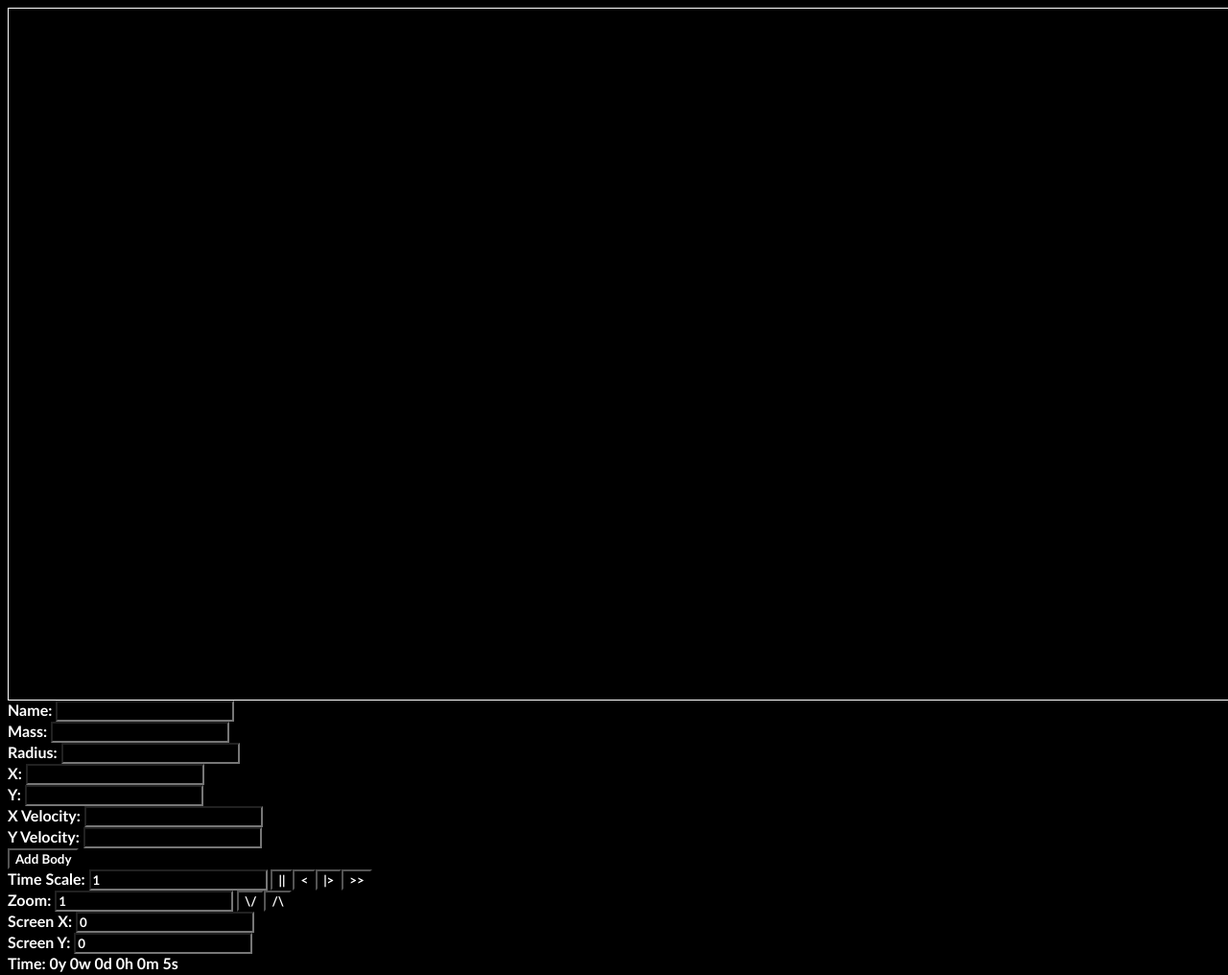
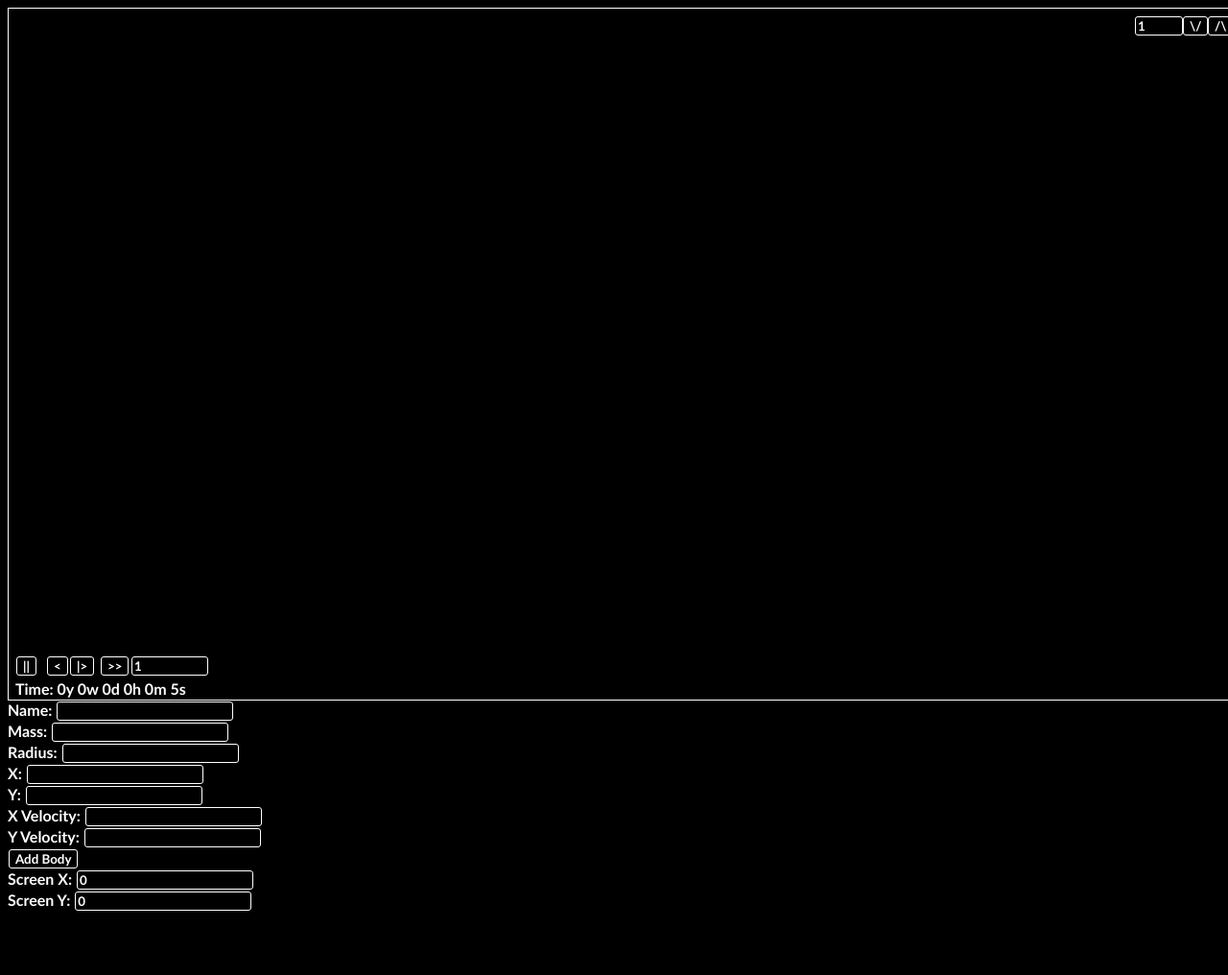
Before and after one commit to Chaotic-Potato/Create-PT, a plain HTML site: page index.html in a window 1280 px wide. Shown: the whole page at 96% size. After the commit the page ends 977 px from the top, so only its background shows below. Drawn offline with Linux system fonts and the light colour scheme.

Commit message:
Updated UI

```diff
--- a/index.html
+++ b/index.html
@@ -16,12 +16,12 @@
 		<span>X Velocity: </span><input type="number" id="velX"><br>
 		<span>Y Velocity: </span><input type="number" id="velY"><br>
 		<button onclick="Universe.buttonAdd()">Add Body</button><br>
-		<span>Time Scale: </span><input type="number" id="timeScale" value="1" onchange="Universe.buttonSet()">
-		<button onclick="Universe.buttonTime(0)">||</button><button onclick="Universe.buttonTime(-1)"><</button><button onclick="Universe.buttonTime(0.5)">|></button><button onclick="Universe.buttonTime(2)">>></button><br>
-		<span>Zoom: </span><input type="number" id="renderScale" value="1" onchange="Universe.buttonSet()">
-		<button onclick="Universe.buttonZoom(0.5)">\/</button><button onclick="Universe.buttonZoom(2)">/\</button><br>
+		<button id="zoomOut" onclick="Universe.buttonZoom(0.5)">\/</button><button id="zoomIn" onclick="Universe.buttonZoom(2)">/\</button>
 		<span>Screen X: </span><input type="number" id="centerX" value="0" onchange="Universe.buttonSet()"><br>
 		<span>Screen Y: </span><input type="number" id="centerY" value="0" onchange="Universe.buttonSet()"><br>
+		<button id="pause"onclick="Universe.buttonTime(0)">||</button><button id="reverse" onclick="Universe.buttonTime(-1)"><</button><button id="slow" onclick="Universe.buttonTime(0.5)">|></button><button id="fast" onclick="Universe.buttonTime(2)">>></button><br>
+		<input type="number" id="renderScale" value="1" onchange="Universe.buttonSet()">
+		<input type="number" id="timeScale" value="1" onchange="Universe.buttonSet()">
 		<span id="time">Time: 0y 0w 0d 0h 0m 0s</span>
 		<script src="Universe.js" ></script>
 		<script src="Render.js" ></script>
--- a/style.css
+++ b/style.css
@@ -17,4 +17,69 @@ button {
 	color: white;
 	font-family: Trebuchet MS;
 	font-weight: bold;
+	border: 1px white solid;
+	margin: 1px;
+	border-radius: 3px;
 }
+
+input {
+	border: 1px white solid;
+	margin: 1px;
+	border-radius: 3px;
+}
+
+#renderScale {
+	position: absolute;
+	top: 16px;
+	left: 1182px;
+	width: 50px;
+}
+
+#zoomOut {
+	position: absolute;
+	top: 16px;
+	left: 1232px;
+}
+
+#zoomIn {
+	position: absolute;
+	top: 16px;
+	left: 1258px;
+}
+
+#time {
+	position: absolute;
+	top: 708px;
+	left: 16px;
+}
+
+#pause {
+	position: absolute;
+	top: 683px;
+	left: 16px;
+}
+
+#reverse {
+	position: absolute;
+	top: 683px;
+	left: 48px;
+}
+
+#slow {
+	position: absolute;
+	top: 683px;
+	left: 72px;
+}
+
+#fast {
+	position: absolute;
+	top: 683px;
+	left: 104px;
+}
+
+#timeScale {
+	position: absolute;
+	top: 683px;
+	left: 136px;
+	width: 80px;
+}
```
